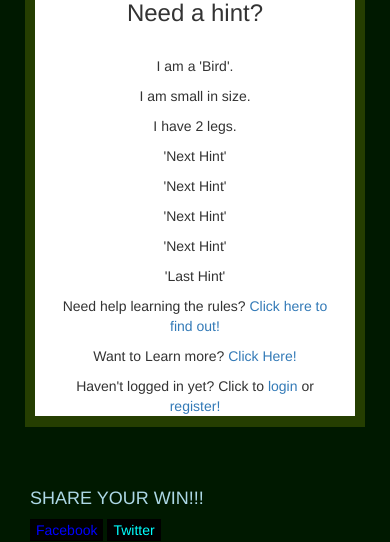
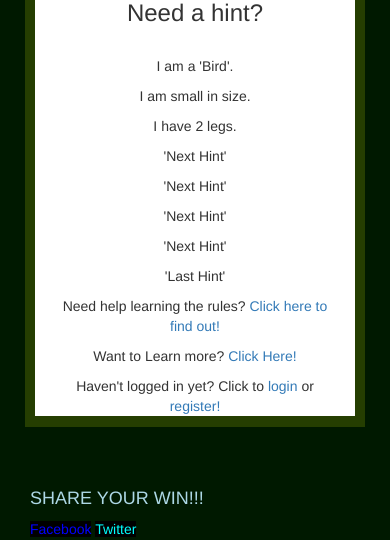
Before and after one commit to saphcarter/animle, a Flask app: page / in a window 390 px wide. Shown: the part 721-1263 px from the top of the page. Run offline with Flask 2, Linux system fonts and the light colour scheme; some libraries are stand-ins or nearby versions.

Commit message:
html passing validator
html changes to pass validator on cits3403 website

```diff
--- a/flask_app/app/templates/base.html
+++ b/flask_app/app/templates/base.html
@@ -16,7 +16,7 @@
 {% endblock %}
 
 {% block scripts %}
-    <script type= "text/javascript" src = "{{ url_for('static', filename='homePage.js') }}"></script>
+    <script src = "{{ url_for('static', filename='homePage.js') }}"></script>
     <script src="https://ajax.googleapis.com/ajax/libs/jquery/3.6.0/jquery.min.js"></script>
     <script src="https://maxcdn.bootstrapcdn.com/bootstrap/3.4.1/js/bootstrap.min.js"></script>
     <script src="//code.jquery.com/jquery-2.2.0.min.js"></script>
@@ -28,7 +28,7 @@
 <body>
 {% endblock %}
 {% block navbar %}
-    <section class="navigation">
+    <div class="navigation">
         <div class="col-md-1"></div>
         <div class="col-md-10">
             <nav class="navbar navbar-inverse">
@@ -53,7 +53,7 @@
             </nav>
         </div>
         <div class="col-md-1"></div>
-    </section>
+    </div>
 
     {% endblock %}
 
@@ -77,15 +77,13 @@
 		<div class = "container">
 			<div class = "col-md-2"></div>
 			<div class = "col-md-8">
-				<footer>
-					<div class="social">
-                        <h4 style="color: lightblue">SHARE YOUR WIN!!!</h4>
-                        <button id = "Facebook" style = "color: blue; background-color: black; border: whitesmoke;"><a href="https://www.facebook.com/sharer/sharer.php?u=http://127.0.0.1:5000/gamepage" target="_blank" style = "color: blue; background-color:black;">Facebook</a></button>
-
-                        <button id = "Twitter", style = "color: lightblue; background-color: black; border: whitesmoke"><a href="https://twitter.com/intent/tweet" style = "color: cyan; background-color:black;">Twitter</a></button>
-					</div>
-				</nav>
+				<div class="social">
+					<h4 style="color: lightblue">SHARE YOUR WIN!!!</h4>
+					<a href="https://www.facebook.com/sharer/sharer.php?u=http://127.0.0.1:5000/gamepage" target="_blank" id = "Facebook" style = "color: blue; background-color: black;" >Facebook</a>
+					<a href="https://twitter.com/intent/tweet" target="_blank" id = "Twitter" style = "color: cyan; background-color:black;">Twitter</a>
+				</div>
 			</div>
+		</div>
 		<div class="col-md-1"></div>
 	</section>
     {% endblock %}
--- a/flask_app/app/templates/gamepage.html
+++ b/flask_app/app/templates/gamepage.html
@@ -44,9 +44,7 @@
             <div class = "col-md-1"></div>
         </div>
     </div>
-        </div>
-        <div class = "col-md-2"></div>
-    </div>
+    <div class = "col-md-2"></div>
     <br>
     <br>
 </section>
--- a/flask_app/app/templates/login.html
+++ b/flask_app/app/templates/login.html
@@ -4,7 +4,7 @@
 <div class="col-md-2"></div>
 <div class="col-md-8" style = "color: blue;">
   <h1>Sign In</h1>
-  <form action="" method="post" novalidate>
+  <form method="post" novalidate>
       {{ form.hidden_tag() }}
       <p>
           {{ form.username.label }}<br>
```
